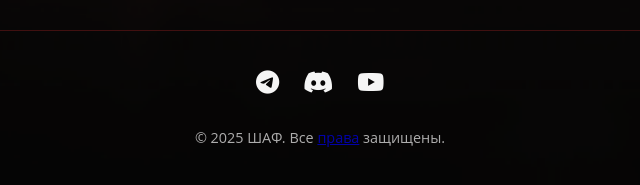
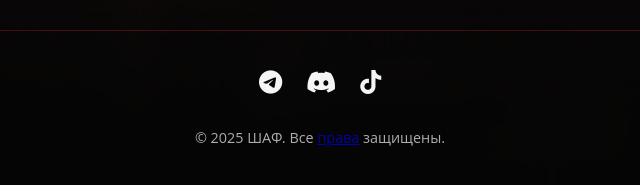
Before and after one commit to Noxe13/SHAF, a plain HTML site: page index.html in a window 1280 px wide. Shown: the part 3012-3197 px from the top of the page, 320-960 px from the left. Drawn offline with Linux system fonts and the light colour scheme; a web font is replaced by a local one.

Commit message:
added tiktok

```diff
--- a/index.html
+++ b/index.html
@@ -74,7 +74,7 @@
             <div class="social-links">
                 <a href="#" data-scroll="fadeIn" data-scroll-delay="200"><i class="fab fa-telegram"></i></a>
                 <a href="https://discord.gg/jRJaQ9fuku" data-scroll="fadeIn" data-scroll-delay="300"><i class="fab fa-discord"></i></a>
-                <a href="#" data-scroll="fadeIn" data-scroll-delay="400"><i class="fab fa-youtube"></i></a>
+                <a href="#" data-scroll="fadeIn" data-scroll-delay="400"><i class="fab fa-tiktok"></i></a>
             </div>
             <p class="copyright">© <span id="current-year"></span> ШАФ. Все <a href="https://www.youtube.com/watch?v=zizswHJCL_o&ab_channel=%D0%94%D0%B5%D0%BB%D0%BE%D0%B2%D0%BE%D0%B9%D1%83%D1%82%D0%BA%D0%BE%D0%BD%D0%BE%D1%81"; color: white;>права</a> защищены.</p>
             <button id="back-to-top" class="back-to-top-btn">
```
